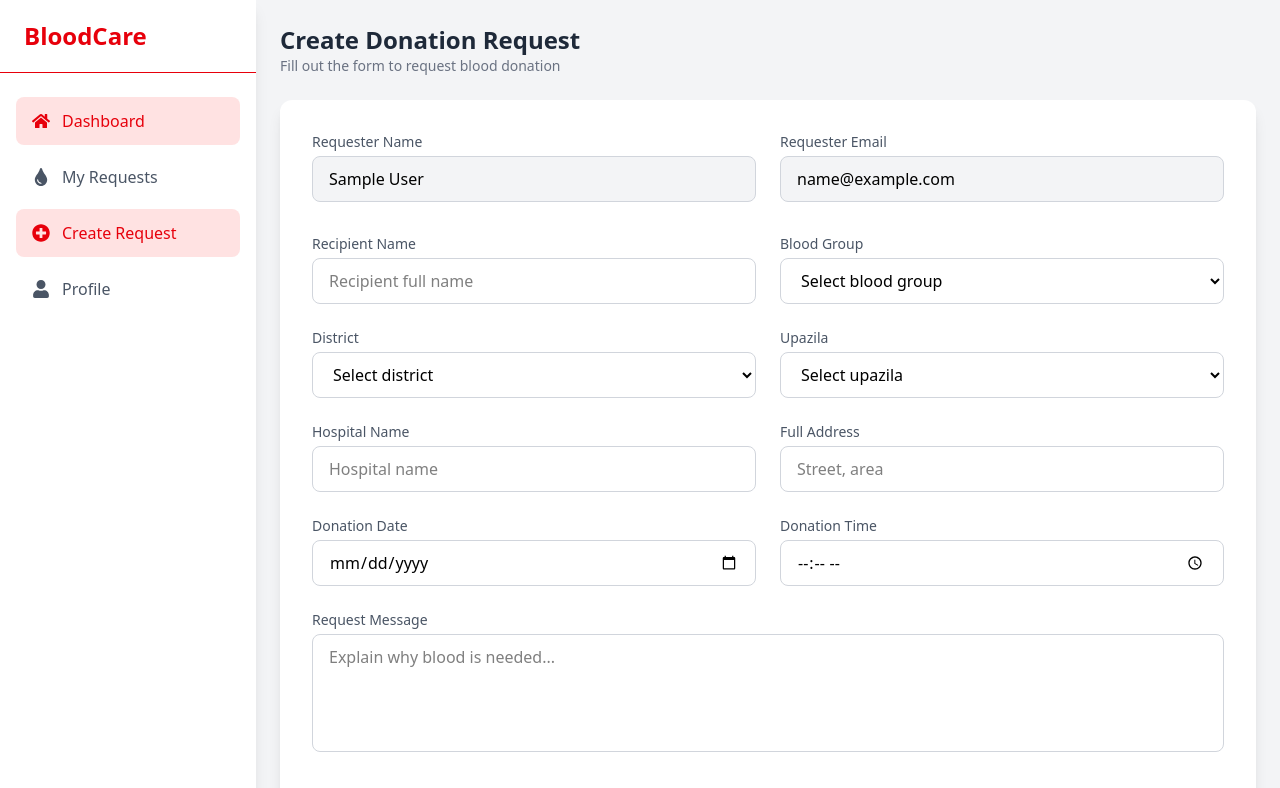
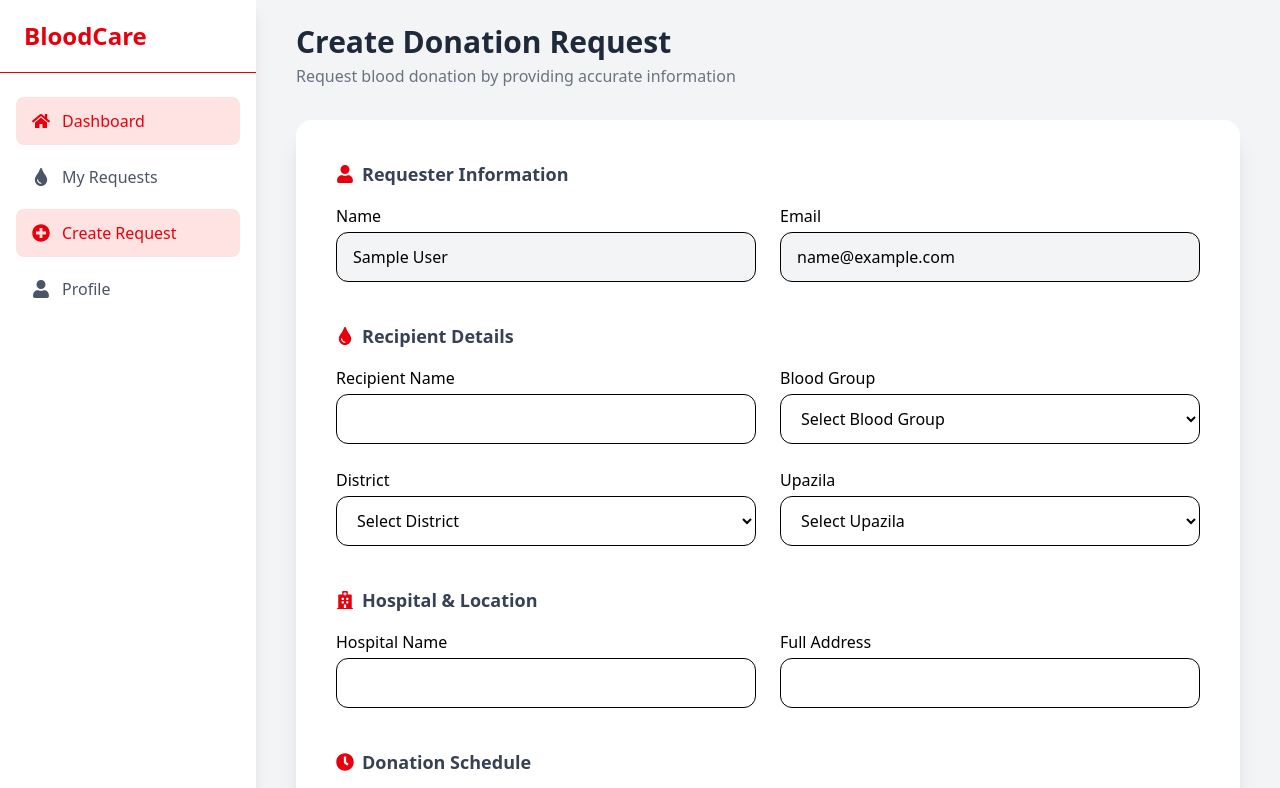
Before and after one commit to Anika-55/Blood_Donation_client_2, a React (Vite) app: page /dashboard/create-donation-request in a window 1280 px wide. Shown: the top 788 px of the page. Built offline with nearby package versions, Linux system fonts and the light colour scheme; sample sign-in values are in the browser's storage.

Commit message:
added donation request

```diff
--- a/package.json
+++ b/package.json
@@ -10,6 +10,8 @@
     "preview": "vite preview"
   },
   "dependencies": {
+    "@stripe/react-stripe-js": "^5.4.1",
+    "@stripe/stripe-js": "^8.5.3",
     "@tailwindcss/vite": "^4.1.17",
     "axios": "^1.13.2",
     "motion": "^12.23.26",
--- a/src/components/Navbar.jsx
+++ b/src/components/Navbar.jsx
@@ -23,7 +23,7 @@ export default function Navbar() {
       path: "/donations",
       icon: <FaHandHoldingHeart />,
     },
-    { name: "Donate", path: "/donate-money", icon: <FaUsers /> },
+    { name: "Donate", path: "/donate", icon: <FaUsers /> },
     { name: "Dashboard", path: "/dashboard", icon: <MdDashboardCustomize /> },
     { name: "Contact", path: "/contact", icon: <FaPhone /> },
   ];
--- a/src/pages/Dashboard/CreateDonationRequest.jsx
+++ b/src/pages/Dashboard/CreateDonationRequest.jsx
@@ -1,6 +1,16 @@
-import { useEffect, useState } from "react";
+import { useState } from "react";
+import { useNavigate } from "react-router-dom";
+import { FaHospital, FaUser, FaTint, FaClock } from "react-icons/fa";
 
 export default function CreateDonationRequest() {
+  const navigate = useNavigate();
+
+  const user = JSON.parse(localStorage.getItem("user"));
+  const token = localStorage.getItem("accessToken");
+
+  const [loading, setLoading] = useState(false);
+  const [error, setError] = useState("");
+
   const [formData, setFormData] = useState({
     recipientName: "",
     recipientDistrict: "",
@@ -13,188 +23,207 @@ export default function CreateDonationRequest() {
     message: "",
   });
 
-  const user = JSON.parse(localStorage.getItem("user")); // logged-in user
-
   const districts = ["Dhaka", "Chattogram", "Rajshahi"];
   const upazilas = ["Dhanmondi", "Mirpur", "Uttara"];
 
   const handleChange = (e) =>
     setFormData({ ...formData, [e.target.name]: e.target.value });
 
-  const handleSubmit = (e) => {
+  const handleSubmit = async (e) => {
     e.preventDefault();
-    console.log(formData);
+    setError("");
+
+    if (!token) {
+      navigate("/login");
+      return;
+    }
+
+    setLoading(true);
+
+    try {
+      const res = await fetch("http://localhost:5000/api/donations", {
+        method: "POST",
+        headers: {
+          "Content-Type": "application/json",
+          Authorization: `Bearer ${token}`,
+        },
+        body: JSON.stringify(formData),
+      });
+
+      const data = await res.json();
+
+      if (!res.ok) {
+        setError(data.message || "Failed to submit request");
+        return;
+      }
+
+      navigate("/dashboard/my-donation-requests");
+    } catch (err) {
+      setError("Server error. Try again later.");
+    } finally {
+      setLoading(false);
+    }
   };
 
   return (
-    <div className="max-w-5xl mx-auto">
-      {/* Page Title */}
-      <div className="mb-6">
-        <h1 className="text-2xl font-bold text-gray-800">
+    <div className="max-w-6xl mx-auto px-4">
+      {/* Header */}
+      <div className="mb-8">
+        <h1 className="text-3xl font-bold text-gray-800">
           Create Donation Request
         </h1>
-        <p className="text-gray-500 text-sm">
-          Fill out the form to request blood donation
+        <p className="text-gray-500 mt-1">
+          Request blood donation by providing accurate information
         </p>
       </div>
 
       <form
         onSubmit={handleSubmit}
-        className="bg-white shadow-lg rounded-xl p-6 md:p-8"
+        className="bg-white rounded-2xl shadow-xl p-6 md:p-10"
       >
+        {/* Error */}
+        {error && (
+          <div className="mb-6 bg-red-100 text-red-700 px-4 py-3 rounded-lg">
+            {error}
+          </div>
+        )}
+
         {/* Requester Info */}
-        <div className="grid md:grid-cols-2 gap-6 mb-8">
-          <div>
-            <label className="label">Requester Name</label>
-            <input
-              value={user?.name || ""}
-              readOnly
-              className="input bg-gray-100 cursor-not-allowed"
+        <Section title="Requester Information" icon={<FaUser />}>
+          <div className="grid md:grid-cols-2 gap-6">
+            <ReadOnly label="Name" value={user?.name} />
+            <ReadOnly label="Email" value={user?.email} />
+          </div>
+        </Section>
+
+        {/* Recipient Info */}
+        <Section title="Recipient Details" icon={<FaTint />}>
+          <div className="grid md:grid-cols-2 gap-6">
+            <Input label="Recipient Name" name="recipientName" />
+            <Select
+              label="Blood Group"
+              name="bloodGroup"
+              options={["A+", "A-", "B+", "B-", "AB+", "AB-", "O+", "O-"]}
+            />
+            <Select
+              label="District"
+              name="recipientDistrict"
+              options={districts}
+            />
+            <Select
+              label="Upazila"
+              name="recipientUpazila"
+              options={upazilas}
             />
           </div>
-          <div>
-            <label className="label">Requester Email</label>
-            <input
-              value={user?.email || ""}
-              readOnly
-              className="input bg-gray-100 cursor-not-allowed"
-            />
+        </Section>
+
+        {/* Location */}
+        <Section title="Hospital & Location" icon={<FaHospital />}>
+          <div className="grid md:grid-cols-2 gap-6">
+            <Input label="Hospital Name" name="hospital" />
+            <Input label="Full Address" name="address" />
           </div>
-        </div>
+        </Section>
 
-        {/* Recipient Info */}
-        <div className="grid md:grid-cols-2 gap-6">
-          <div>
-            <label className="label">Recipient Name</label>
-            <input
-              name="recipientName"
-              value={formData.recipientName}
-              onChange={handleChange}
-              className="input"
-              placeholder="Recipient full name"
-              required
-            />
+        {/* Time */}
+        <Section title="Donation Schedule" icon={<FaClock />}>
+          <div className="grid md:grid-cols-2 gap-6">
+            <Input label="Donation Date" type="date" name="donationDate" />
+            <Input label="Donation Time" type="time" name="donationTime" />
           </div>
-
-          <div>
-            <label className="label">Blood Group</label>
-            <select
-              name="bloodGroup"
-              value={formData.bloodGroup}
-              onChange={handleChange}
-              className="input"
-              required
-            >
-              <option value="">Select blood group</option>
-              {["A+", "A-", "B+", "B-", "AB+", "AB-", "O+", "O-"].map((bg) => (
-                <option key={bg} value={bg}>
-                  {bg}
-                </option>
-              ))}
-            </select>
-          </div>
-
-          <div>
-            <label className="label">District</label>
-            <select
-              name="recipientDistrict"
-              value={formData.recipientDistrict}
-              onChange={handleChange}
-              className="input"
-              required
-            >
-              <option value="">Select district</option>
-              {districts.map((d) => (
-                <option key={d}>{d}</option>
-              ))}
-            </select>
-          </div>
-
-          <div>
-            <label className="label">Upazila</label>
-            <select
-              name="recipientUpazila"
-              value={formData.recipientUpazila}
-              onChange={handleChange}
-              className="input"
-              required
-            >
-              <option value="">Select upazila</option>
-              {upazilas.map((u) => (
-                <option key={u}>{u}</option>
-              ))}
-            </select>
-          </div>
-
-          <div>
-            <label className="label">Hospital Name</label>
-            <input
-              name="hospital"
-              value={formData.hospital}
-              onChange={handleChange}
-              className="input"
-              placeholder="Hospital name"
-              required
-            />
-          </div>
-
-          <div>
-            <label className="label">Full Address</label>
-            <input
-              name="address"
-              value={formData.address}
-              onChange={handleChange}
-              className="input"
-              placeholder="Street, area"
-              required
-            />
-          </div>
-
-          <div>
-            <label className="label">Donation Date</label>
-            <input
-              type="date"
-              name="donationDate"
-              value={formData.donationDate}
-              onChange={handleChange}
-              className="input"
-              required
-            />
-          </div>
-
-          <div>
-            <label className="label">Donation Time</label>
-            <input
-              type="time"
-              name="donationTime"
-              value={formData.donationTime}
-              onChange={handleChange}
-              className="input"
-              required
-            />
-          </div>
-        </div>
+        </Section>
 
         {/* Message */}
-        <div className="mt-6">
-          <label className="label">Request Message</label>
+        <div className="mt-8">
+          <label className="block font-medium mb-2">Additional Message</label>
           <textarea
             name="message"
             value={formData.message}
             onChange={handleChange}
             rows="4"
-            className="input resize-none"
-            placeholder="Explain why blood is needed..."
+            className="w-full border rounded-xl px-4 py-3 focus:ring-2 focus:ring-red-500 outline-none"
+            placeholder="Explain why blood is urgently needed..."
           />
         </div>
 
         {/* Submit */}
-        <div className="mt-8 flex justify-end">
-          <button className="px-8 py-3 bg-red-600 text-white rounded-xl hover:bg-red-700 transition shadow-lg">
-            Request Blood
+        <div className="mt-10 flex justify-end">
+          <button
+            disabled={loading}
+            className={`px-10 py-3 rounded-xl font-semibold text-white transition ${
+              loading
+                ? "bg-gray-400 cursor-not-allowed"
+                : "bg-red-600 hover:bg-red-700"
+            }`}
+          >
+            {loading ? "Submitting..." : "Submit Request"}
           </button>
         </div>
       </form>
     </div>
   );
+
+  /* =================== Components =================== */
+
+  function Section({ title, icon, children }) {
+    return (
+      <div className="mb-10">
+        <h2 className="flex items-center gap-2 text-lg font-semibold mb-4 text-gray-700">
+          <span className="text-red-600">{icon}</span>
+          {title}
+        </h2>
+        {children}
+      </div>
+    );
+  }
+
+  function Input({ label, name, type = "text" }) {
+    return (
+      <div>
+        <label className="block font-medium mb-1">{label}</label>
+        <input
+          type={type}
+          name={name}
+          value={formData[name]}
+          onChange={handleChange}
+          required
+          className="w-full border rounded-xl px-4 py-3 focus:ring-2 focus:ring-red-500 outline-none"
+        />
+      </div>
+    );
+  }
+
+  function Select({ label, name, options }) {
+    return (
+      <div>
+        <label className="block font-medium mb-1">{label}</label>
+        <select
+          name={name}
+          value={formData[name]}
+          onChange={handleChange}
+          required
+          className="w-full border rounded-xl px-4 py-3 focus:ring-2 focus:ring-red-500 outline-none"
+        >
+          <option value="">Select {label}</option>
+          {options.map((op) => (
+            <option key={op}>{op}</option>
+          ))}
+        </select>
+      </div>
+    );
+  }
+
+  function ReadOnly({ label, value }) {
+    return (
+      <div>
+        <label className="block font-medium mb-1">{label}</label>
+        <input
+          value={value || ""}
+          readOnly
+          className="w-full bg-gray-100 border rounded-xl px-4 py-3 cursor-not-allowed"
+        />
+      </div>
+    );
+  }
 }
--- a/src/routes/Router.jsx
+++ b/src/routes/Router.jsx
@@ -10,6 +10,7 @@ import DashboardLayout from "../Layouts/DashboardLayout";
 import DonorHome from "../pages/Dashboard/DonorHome";
 import MyDonationRequests from "../pages/Dashboard/MyDonationRequests";
 import CreateDonationRequest from "../pages/Dashboard/CreateDonationRequest";
+import DonateForm from "../pages/Donate/DonateForm";
 
 export const router = createBrowserRouter([
   {
@@ -25,6 +26,10 @@ export const router = createBrowserRouter([
             <DonationDetails />
           </PrivateRoute>
         ),
+      },
+      {
+        path: "donate",
+        element: <DonateForm />,
       },
     ],
   },
```
Also changed, not shown: src/pages/Donate/DonateForm.jsx (added, +53 -0 lines), src/pages/Donate/DonateSuccess.jsx (added, +26 -0 lines), src/api/axios.js (line endings or trailing spaces), 1 other file (tests, documents, lock files or other folders).
